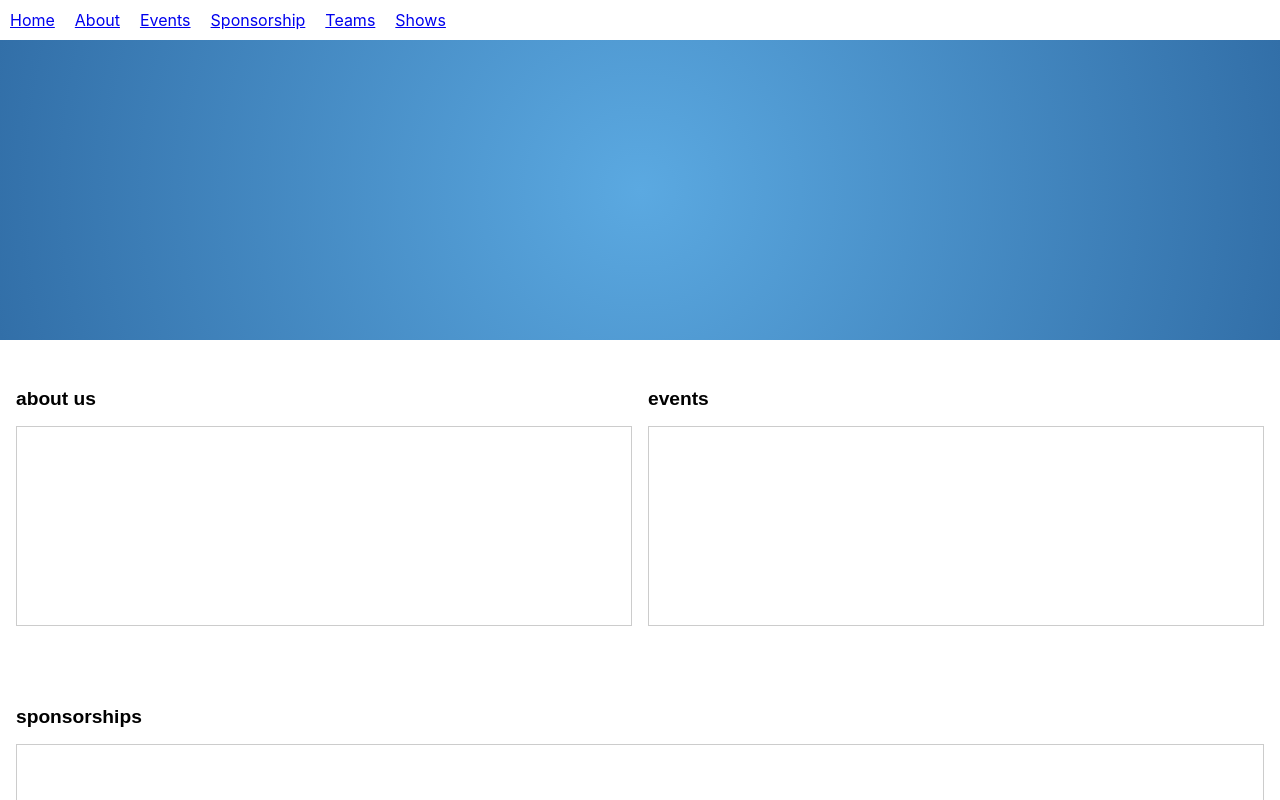
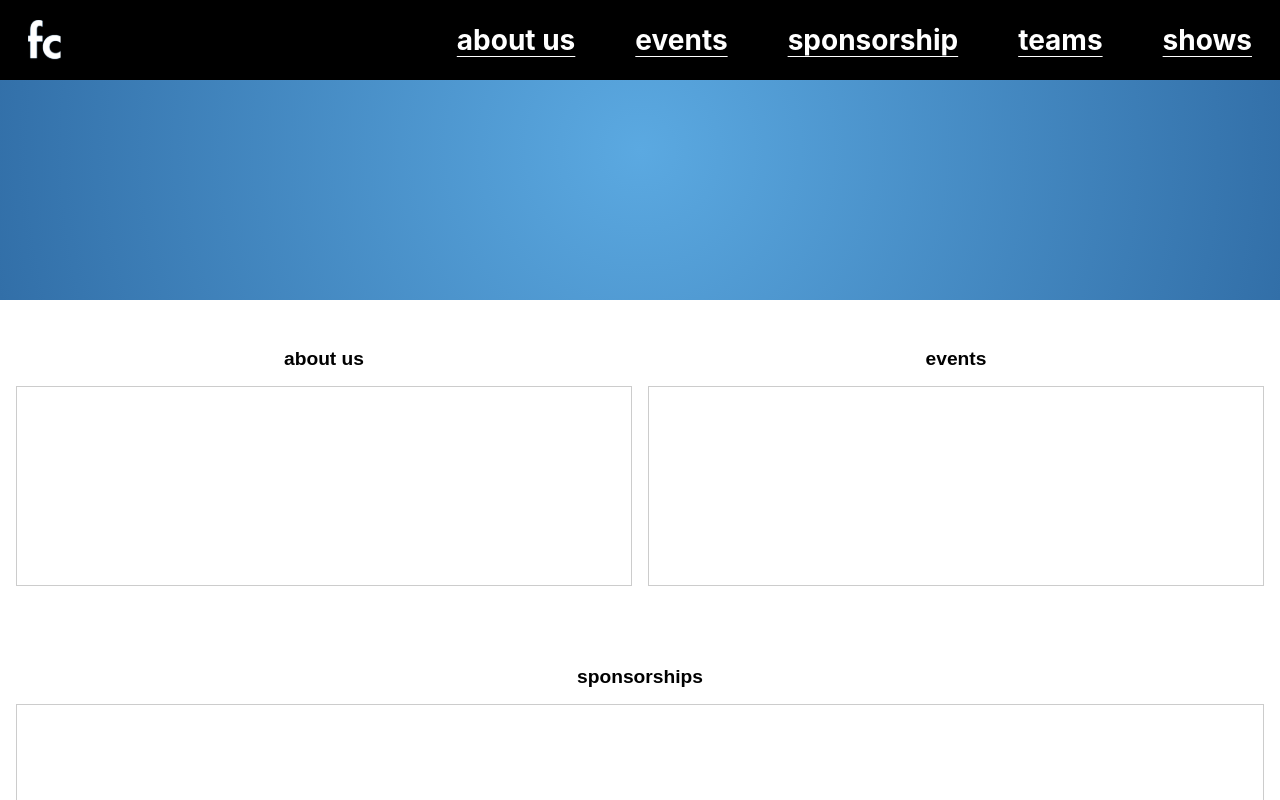
Before and after one commit to rida-r/FC-Landing-Page, a React (Create React App) app: page / in a window 1280 px wide. Shown: the top 800 px of the page. Built offline with nearby package versions, Linux system fonts and the light colour scheme.

Commit message:
finished nav bar

```diff
--- a/package.json
+++ b/package.json
@@ -11,7 +11,7 @@
     "react": "^19.0.0",
     "react-dom": "^19.0.0",
     "react-router": "^7.3.0",
-    "react-router-dom": "^7.3.0",
+    "react-router-dom": "^7.6.0",
     "react-scripts": "5.0.1",
     "web-vitals": "^2.1.4"
   },
--- a/src/App.css
+++ b/src/App.css
@@ -168,3 +168,104 @@ h2 {
 .scroll-arrow:hover {
   background: #ccc;
 }
+
+/* navbar */
+.nav {
+  position: absolute;
+  top: 0;
+  display: flex;
+  justify-content: space-between;
+  align-items: center;
+  height: 10vh;
+  width: 100%;
+  background-color: black;
+}
+
+.nav .logo{
+  margin: 0 0 0 3.5vh;
+  height: 5vh;
+}
+
+.nav .pages a{
+  vertical-align: center;
+  color: white;
+  display: inline-block;
+  font-size: 3.5vh;
+  text-decoration: underline;
+  text-decoration-thickness: 0.8px;
+  text-underline-position: under;
+  margin-right: 3.5vh;
+  margin-left: 4vh;
+  font-weight: bold;
+}
+
+.nav .pages a:hover{
+  color: #E0FFFF;
+}
+
+.nav .dropdown{
+  position: relative;
+  display: inline-block;
+}
+
+.nav .dropdown > a{
+  color: white;
+  font-size: 3.5vh;
+  text-decoration: underline;
+  text-decoration-thickness: 0.8px;
+  text-underline-position: under;
+  margin-right: 3.5vh;
+  margin-left: 4vh;
+  font-weight: bold;
+  display: inline-block;
+}
+
+.nav .dropdown > a:hover {
+  color: #E0FFFF;
+}
+
+.nav .dropdown-content {
+  display: none;
+  position: absolute;
+  top: 100%;
+  left: 50%;
+  transform: translateX(-50%);
+  background-color: black;
+  padding: 1vh 0;
+  width: 100px;
+  box-shadow: 0 4px 6px rgba(0, 0, 0, 0.3);
+  z-index: 1000;
+  flex-direction: column;
+  align-items: center;
+}
+
+.nav .dropdown-content a {
+  color: white;
+  font-size: 2.5vh;
+  padding: 0.8vh 2vh;
+  text-decoration: none;
+  white-space: nowrap;
+}
+
+.nav .dropdown-content a:hover {
+  background-color: #222;
+  color: #E0FFFF;
+}
+
+.nav .dropdown:hover .dropdown-content {
+  display: flex;
+}
+
+/* Teams Page */
+.teams{
+  margin-top: 10vh;
+  height: 100vh;
+  width: 100%;
+  background-color: red;
+}
+
+.teams .team-list{
+  background-color: blue;
+  width: 50%;
+  height: 10vh;
+}
--- a/src/App.js
+++ b/src/App.js
@@ -1,29 +1,46 @@
-import logo from './logo.svg';
-import { BrowserRouter as Router, Routes, Route } from "react-router-dom";
-import './App.css';
-import Navbar from "./components/Navbar";
-import Home from "./pages/Home";
-import About from "./pages/About";
-import NotFound from "./pages/NotFound";
-import Events from "./pages/Events";
-import Sponsorship from './pages/Sponsorship';
-import Teams from './pages/Teams';
-import Shows from './pages/Shows';
+import React from 'react'
+import { BrowserRouter, Routes, Route } from 'react-router-dom'
+import AboutUs from './pages/About.js'
+import Events from './pages/Events.js'
+import Shows from './pages/Shows.js'
+import Sponsorship from './pages/Sponsorship.js'
+import Team from './pages/Teams.js'
+import Home from './pages/Home.js'
 
 function App() {
   return (
-    <Router>
-      <Navbar />
+    <div className="App">
+    <BrowserRouter>
       <Routes>
-        <Route path="/" element={<Home />} />
-        <Route path="/about" element={<About />} />
-        <Route path="*" element={<NotFound />} /> {/* Catch-all for 404 */}
-        <Route path="/events" element={<Events />} />
-        <Route path="/teams" element={<Teams />} />
-        <Route path="/sponsorship" element={<Sponsorship />} />
-        <Route path="/shows" element={<Shows />} />
+        <Route index element={<Home/>}></Route>
+        <Route
+          path="/"
+          element={<Home/>}
+        />
+        <Route
+          path="/about-us"
+          element={<AboutUs/>}
+        />
+        <Route
+          path="/events"
+          element={<Events/>}
+        />
+        <Route
+          path="/sponsorship"
+          element={<Sponsorship/>}
+        />
+        <Route
+          path="/teams"
+          element={<Team/>}
+        />
+        <Route
+          path="/shows"
+          element={<Shows/>}
+        />
       </Routes>
-    </Router>
+    </BrowserRouter>
+
+    </div>
   );
 }
 
--- a/src/components/Navbar.js
+++ b/src/components/Navbar.js
@@ -1,17 +1,33 @@
-import { Link } from "react-router-dom";
+import '../App.css'
+import logo from '../images/FC-Logo.svg'
 
-const Navbar = () => {
-    return (
-      <nav style={{ display: "flex", gap: "20px", padding: "10px" }}>
-        <Link to="/">Home</Link>
-        <Link to="/about">About</Link>
-        <Link to="/events">Events</Link>
-        <Link to="/sponsorship">Sponsorship</Link>
-        <Link to="/teams">Teams</Link>
-        <Link to="/shows">Shows</Link>
-      </nav>
-    );
-  };
+export default function Navbar(){
+    return(
+        <div className="nav">
+            <img className='logo' src={logo} alt='FC Logo'></img>
 
+            <div className="pages">
+                <a href='/about-us'>about us</a>
+                <a href='/events'>events</a>
+                <a href='/sponsorship'>sponsorship</a>
+                <a href='/teams'>teams</a>
 
-export default Navbar;
+                <div className="dropdown">
+                    <a href='/shows'>shows</a>
+
+                    <div className="dropdown-content">
+                        <a href="/">'24-'25</a>
+                        <a href="/">'23-'24</a>
+                        <a href="/">'22-'23</a>
+                        <a href="/">'21-'22</a>
+                        <a href="/">'20-'21</a>
+                        <a href="/">'19-'20</a>
+                        <a href="/">'18-'19</a>
+                        <a href="/">'17-'18</a>
+                        <a href="/">'16-'17</a>
+                    </div>
+                </div>
+            </div>
+        </div>
+    )
+}
--- a/src/index.css
+++ b/src/index.css
@@ -5,6 +5,7 @@ body {
     sans-serif;
   -webkit-font-smoothing: antialiased;
   -moz-osx-font-smoothing: grayscale;
+  overflow-x: hidden;
 }
 
 code {
--- a/src/pages/Home.js
+++ b/src/pages/Home.js
@@ -1,10 +1,12 @@
 import Hero from '../components/Hero';
 import Footer from '../components/Footer';
 import '../App.css';
+import Nav from '../components/Navbar.js'
 
 const Home = () => (
   <div>
     <Hero />
+    <Nav />
 
     {/* About Us + Events side-by-side */}
     <div className="grid-two">
--- a/src/pages/NotFound.js
+++ /dev/null
@@ -1,5 +0,0 @@
-const NotFound = () => {
-    return <h1>404 - Page Not Found</h1>;
-  };
-
-  export default NotFound;
--- a/src/pages/Teams.js
+++ b/src/pages/Teams.js
@@ -1,5 +1,15 @@
+import Nav from '../components/Navbar.js'
+
 const Teams = () => {
-    return <h1>Teams Page</h1>;
+    return(
+      <div className="teams">
+        <Nav/>
+
+        <div className="team-list">
+
+        </div>
+      </div>
+    )
   };
 
   export default Teams;
```
Also changed, not shown: src/images/FC-Logo.svg (added), 1 other file (tests, documents, lock files or other folders).
